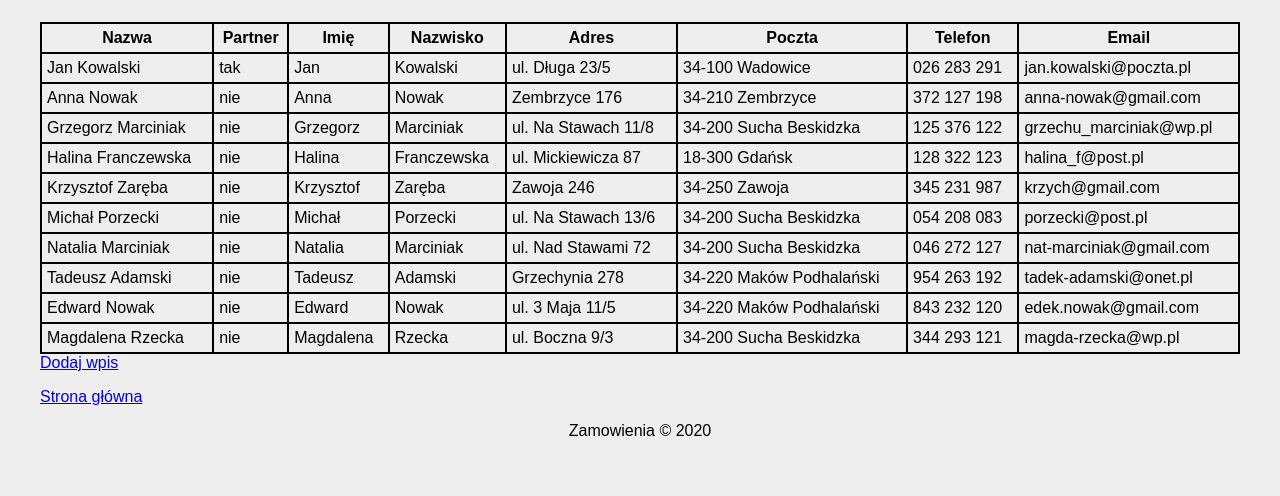
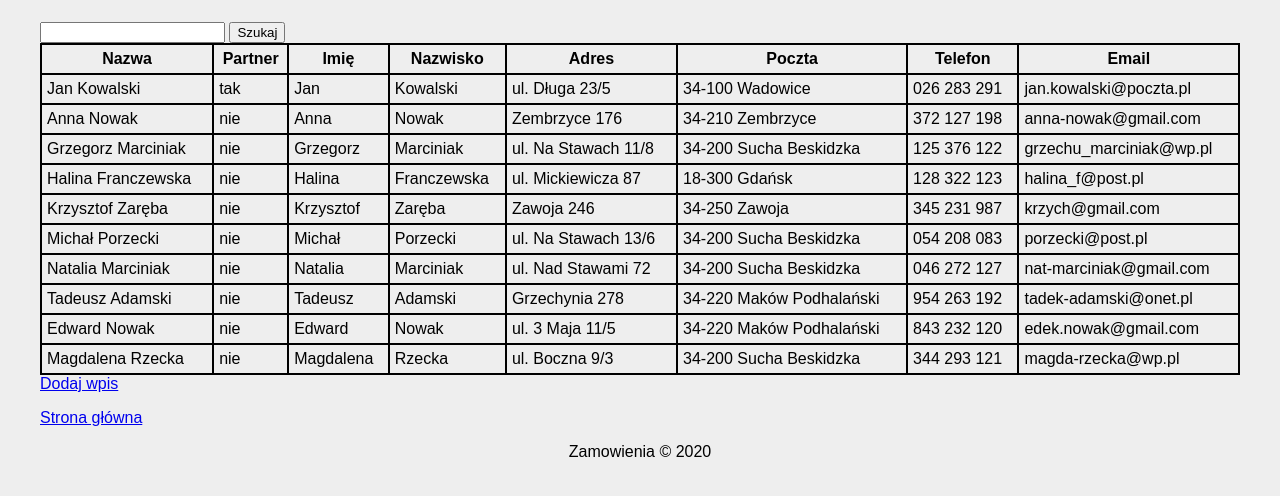
Before and after one commit to MikiWojak/Zamowienia, a PHP site: page /klienci.php in a window 1280 px wide. Shown: the part 58-554 px from the top of the page. Run offline with PHP 8.4, Linux system fonts and the light colour scheme; data comes from the database, SQL or seed files in the repository.

Commit message:
Dodano pole wyszukiwania
Dodano pole do wyszukiwania rekordow

```diff
--- a/klienci.php
+++ b/klienci.php
@@ -52,6 +52,13 @@ catch(Exception $e)
 
     <div class="container">
        <main>
+            <article>
+                <form method="post">
+                    <input type="text" name="fraza">
+                    <input type="submit" value="Szukaj">
+                </form>
+            </article>
+
            <article>
                 <table>
                     <thead>
```
